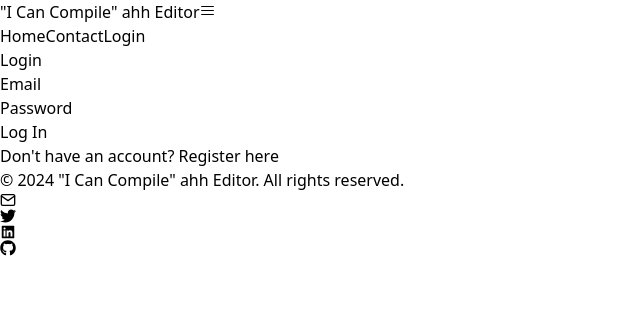
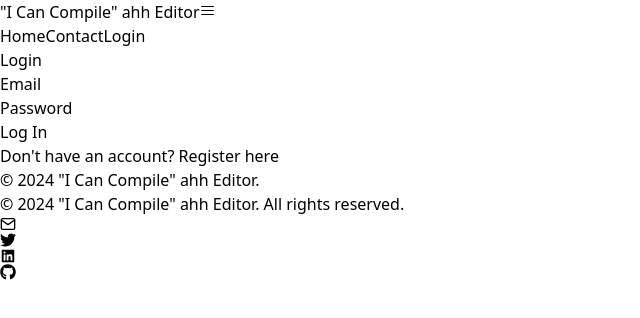
Before and after one commit to y4th4rthh/text-editor-app, a React (Vite) app: page /login in a window 1280 px wide. Shown: the top 318 px of the page, without its empty margins (0-640 px from the left). Built offline with nearby package versions, Linux system fonts and the light colour scheme.

Commit message:
Update Footer.jsx

```diff
--- a/src/Footer.jsx
+++ b/src/Footer.jsx
@@ -5,19 +5,18 @@ import { FiMail } from 'react-icons/fi';
 const Footer = () => (
   <footer className="bg-gray-900 text-white p-4">
     <div className="container mx-auto text-center">
-      <p>&copy; 2024 "I Can Compile" ahh Editor. All rights reserved.</p>
-{/*       <a href="https://github.com/your-repo" className="inline-flex items-center text-blue-400 hover:text-blue-300 mt-2">
-        View on GitHub
-      </a> */}
+      <p className='sm:hidden' >&copy; 2024 "I Can Compile" ahh Editor.</p>
 
-      <div className='dark:text-black text-gray-200 flex justify-around sm:w-[250px] w-full'>
+      <div className='flex justify-around items-center mt-4'>
+      <p className='hidden sm:block'>&copy; 2024 "I Can Compile" ahh Editor. All rights reserved.</p>
+        <div className=' text-gray-100 flex justify-around sm:w-[250px] w-full mt-4 sm:mt-0'>
           <a
             href="mailto:yatharthpatel014@gmail.com"
             rel="noreferrer"
             className='transition ease-in-out duration-300 rounded-md hover:scale-110 cursor-pointer hover:-translate-y-1'
             style={{ cursor: 'pointer' }}
           >
-                        <FiMail className='text-xl' />
+            <FiMail className='text-xl ' />
           </a>
           <a
             href="https://x.com/ptlyatharth"
@@ -26,7 +25,7 @@ const Footer = () => (
             className='transition ease-in-out duration-300 rounded-md hover:scale-110 cursor-pointer hover:-translate-y-1'
             style={{ cursor: 'pointer' }}
           >
-                        <FaTwitter className='text-xl' />
+            <FaTwitter className='text-xl ' />
           </a>
           <a
             href="https://www.linkedin.com/in/yatharth-patel-2505b4288?utm_source=share&utm_campaign=share_via&utm_content=profile&utm_medium=ios_app"
@@ -35,7 +34,7 @@ const Footer = () => (
             className='transition ease-in-out duration-300 rounded-md hover:scale-110 cursor-pointer hover:-translate-y-1'
             style={{ cursor: 'pointer' }}
           >
-                        <AiFillLinkedin className='text-xl' />
+            <AiFillLinkedin className='text-xl ' />
           </a>
           <a
             href="https://github.com/y4th4rthh"
@@ -44,8 +43,9 @@ const Footer = () => (
             className='transition ease-in-out duration-300 rounded-md hover:scale-110 cursor-pointer hover:-translate-y-1'
             style={{ cursor: 'pointer' }}
           >
-                        <FaGithub className='text-xl' />
+            <FaGithub className='text-xl ' />
           </a>
+        </div>
       </div>
     </div>
   </footer>
```
Lines whose indentation alone changed are shown as unchanged.
